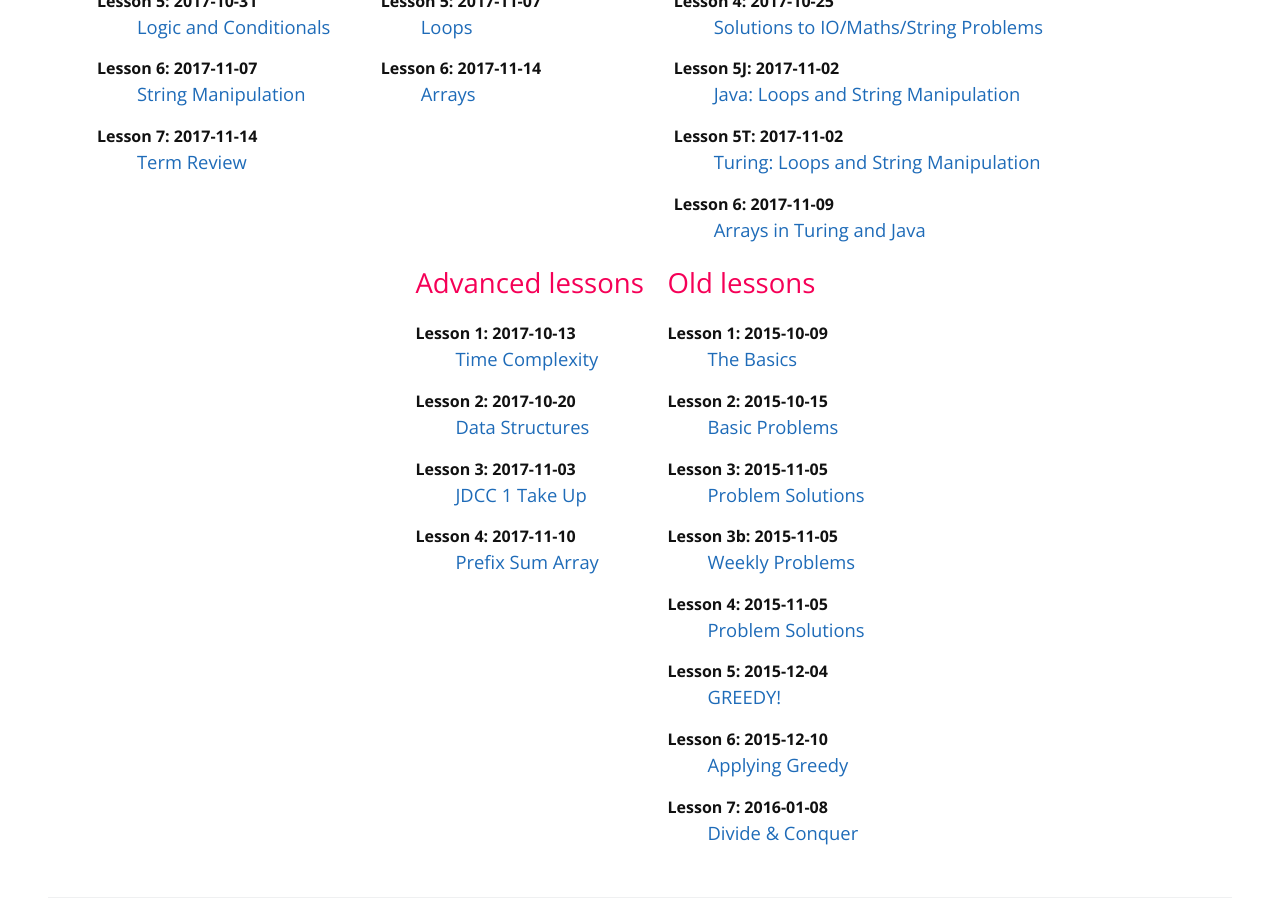
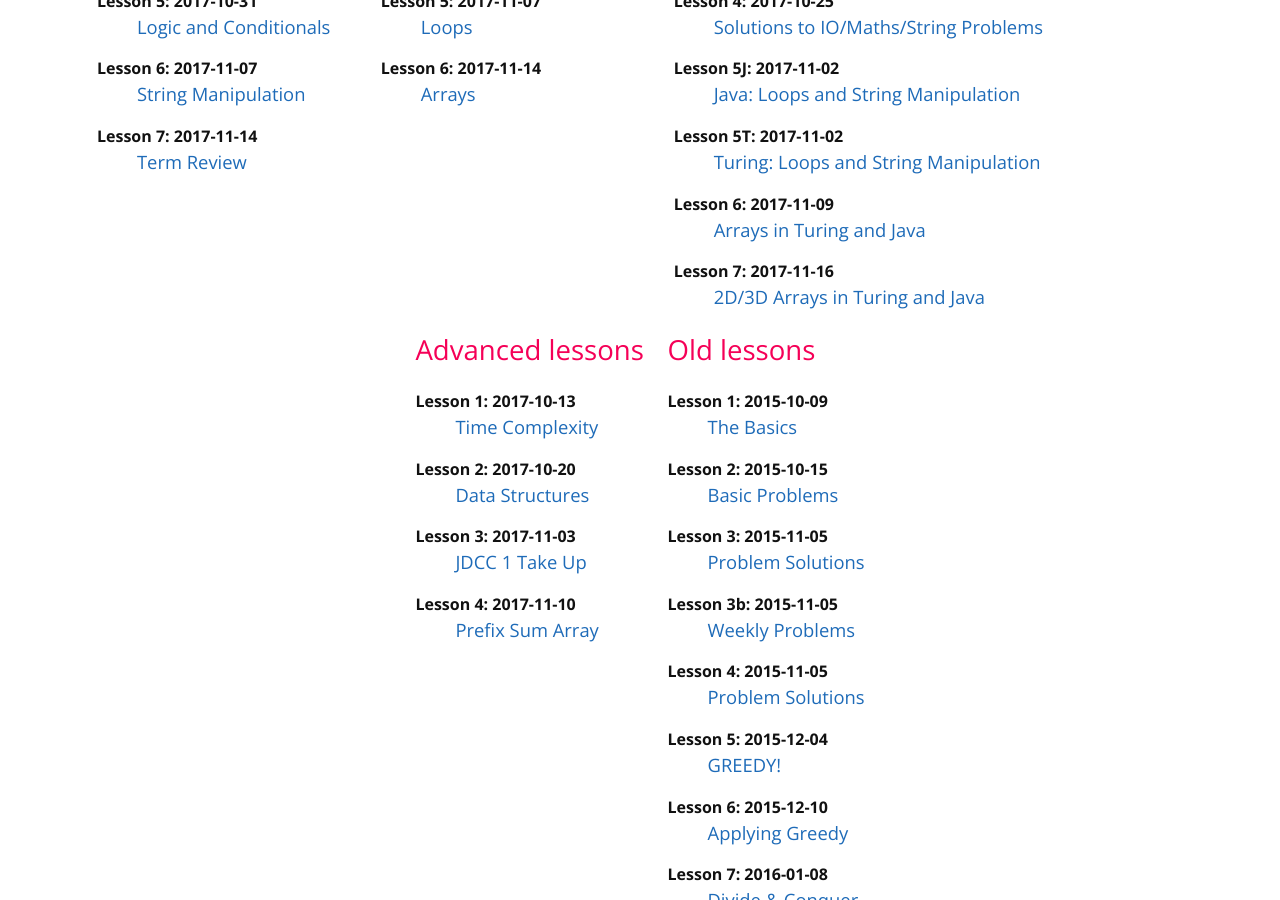
Before and after one commit to mcpt/mcpt.github.io, a Jekyll site: the page built from cpt.md, in a window 1280 px wide and 900 px high, scrolled down 897 px. Built offline with Jekyll 4.4.1, drawn with Linux system fonts in a browser that asks for light colours.

Commit message:
Update girls-lessons.yml

```diff
--- a/_data/girls-lessons.yml
+++ b/_data/girls-lessons.yml
@@ -43,3 +43,8 @@
   date: 2017-11-09
   id: 6
   url: https://docs.google.com/presentation/d/1i2FsMC0Xk0VbENxt1nIPRw6t6SxUeClyyZ7AwufgzqE/edit?usp=sharing
+
+- title: 2D/3D Arrays in Turing and Java
+  date: 2017-11-16
+  id: 7
+  url: https://docs.google.com/document/d/1gWvW-AID1pC9uwWMnF_W_OK1K8TbAUwvOgR-r9gDPRI/edit?usp=sharing
```
